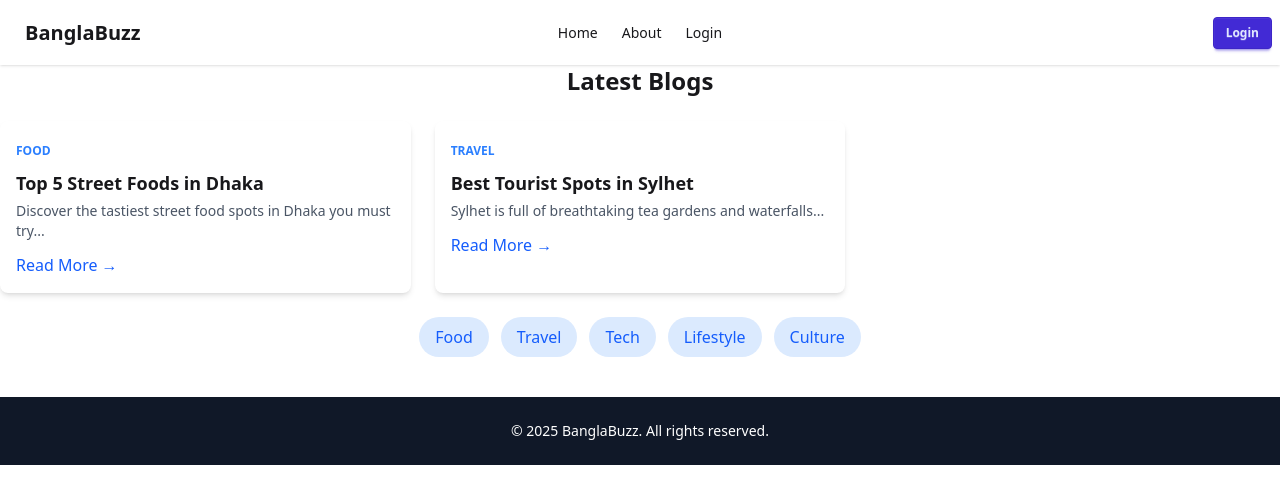
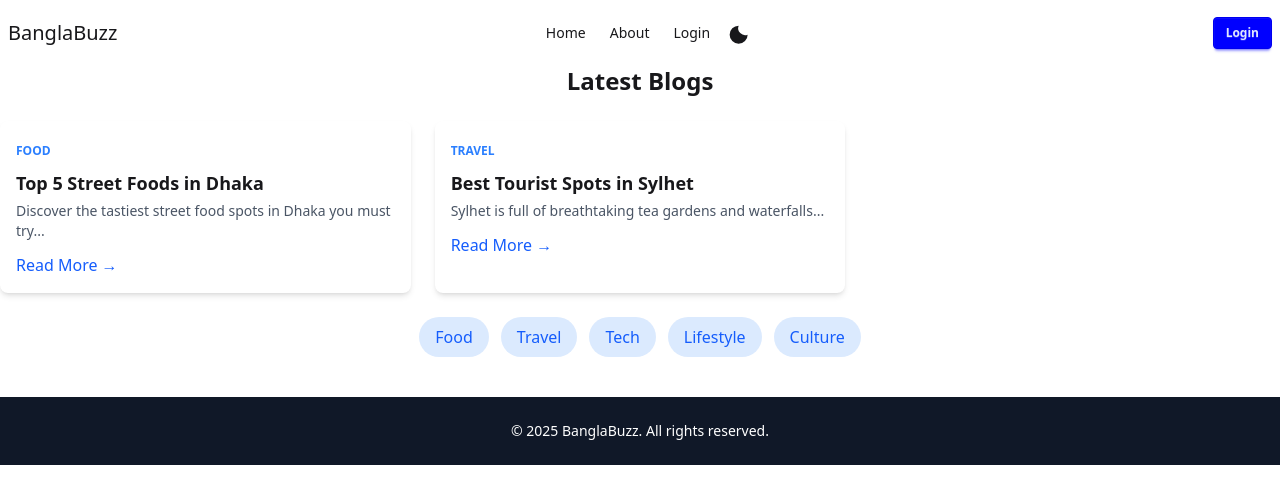
Before and after one commit to sajjadsajux/bangla_buzz, a Next.js app: page / in a window 1280 px wide. Shown: the top 504 px of the page. Built offline with nearby package versions, Linux system fonts and the light colour scheme; no server answers.

Commit message:
Feat:Theme toggle added on navbar

```diff
--- a/src/app/globals.css
+++ b/src/app/globals.css
@@ -1,2 +1,17 @@
 @import "tailwindcss";
 @plugin "daisyui";
+
+@plugin "daisyui" {
+  themes: light --default, dark;
+}
+@plugin "daisyui/theme" {
+  name: "light";
+  default: true;
+  --color-primary: blue;
+  --color-secondary: teal;
+}
+@plugin "daisyui/theme" {
+  name: "dark";
+  --color-primary: white;
+  --color-secondary: teal;
+}
--- a/src/components/Navbar.jsx
+++ b/src/components/Navbar.jsx
@@ -2,6 +2,7 @@
 
 import Link from "next/link";
 import { useSession, signOut } from "next-auth/react";
+import ThemeToggle from "./ThemeToggle";
 
 const Navbar = () => {
   const { data: session, status } = useSession();
@@ -25,7 +26,8 @@ const Navbar = () => {
   );
 
   return (
-    <div className="navbar bg-base-100 shadow-sm">
+    <div className="bg-base-100 ">
+      <div className="navbar  container mx-auto">
         <div className="navbar-start">
           <div className="dropdown">
             <div tabIndex={0} role="button" className="btn btn-ghost lg:hidden">
@@ -37,7 +39,7 @@ const Navbar = () => {
               {links}
             </ul>
           </div>
-        <Link href="/" className="btn btn-ghost text-xl">
+          <Link href="/" className=" text-xl">
             BanglaBuzz
           </Link>
         </div>
@@ -45,6 +47,7 @@ const Navbar = () => {
         <div className="navbar-center hidden lg:flex">
           <ul className="menu menu-horizontal px-1">{links}</ul>
         </div>
+        <ThemeToggle />
 
         <div className="navbar-end">
           {status === "loading" ? (
@@ -66,6 +69,7 @@ const Navbar = () => {
           )}
         </div>
       </div>
+    </div>
   );
 };
 
--- /dev/null
+++ b/src/components/ThemeToggle.jsx
@@ -0,0 +1,39 @@
+"use client";
+import { useEffect, useState } from "react";
+
+const ThemeToggle = () => {
+  const [theme, setTheme] = useState("light");
+
+  // Load theme from localStorage on first render
+  useEffect(() => {
+    const savedTheme = localStorage.getItem("theme") || "light";
+    setTheme(savedTheme);
+    document.querySelector("html").setAttribute("data-theme", savedTheme);
+  }, []);
+
+  // Update theme and save to localStorage
+  const toggleTheme = () => {
+    const newTheme = theme === "light" ? "dark" : "light";
+    setTheme(newTheme);
+    document.querySelector("html").setAttribute("data-theme", newTheme);
+    localStorage.setItem("theme", newTheme);
+  };
+
+  return (
+    <label className="swap swap-rotate cursor-pointer">
+      <input type="checkbox" onChange={toggleTheme} checked={theme === "dark"} />
+
+      {/* ☀️ Sun icon (for light mode) */}
+      <svg className="swap-on fill-current w-6 h-6" xmlns="http://www.w3.org/2000/svg" viewBox="0 0 24 24">
+        <path d="M5.64 17.64L4.22 19.06 5.64 20.48 7.06 19.06zM12 4a8 8 0 100 16 8 8 0 000-16zm0-2a10 10 0 100 20 10 10 0 000-20zm9 10h-2v2h2zM4 12H2v2h2zM12 20v2h2v-2zm0-18v2h2V2zM17.64 6.36l1.42-1.42L17.64 3.52 16.22 4.94z" />
+      </svg>
+
+      {/* 🌙 Moon icon (for dark mode) */}
+      <svg className="swap-off fill-current w-6 h-6" xmlns="http://www.w3.org/2000/svg" viewBox="0 0 24 24">
+        <path d="M21.64 13.64a9 9 0 11-9-9 7 7 0 009 9z" />
+      </svg>
+    </label>
+  );
+};
+
+export default ThemeToggle;
```
Lines whose indentation alone changed are shown as unchanged.
